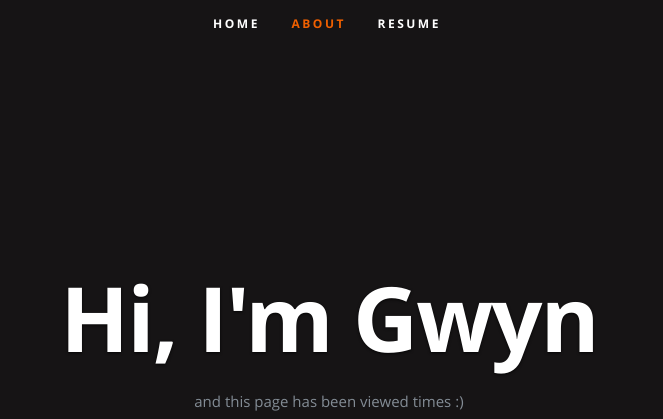
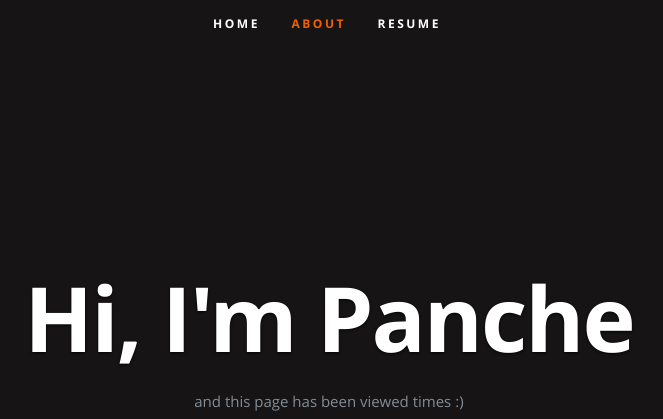
Before and after one commit to pance98/azure-resume, a plain HTML site: page frontend/index.html in a window 1280 px wide. Shown: the top 419 px of the page, without its empty margins (313-976 px from the left). Drawn offline with nearby package versions, Linux system fonts and the light colour scheme; no server answers.

Commit message:
updated html

```diff
--- a/frontend/index.html
+++ b/frontend/index.html
@@ -54,7 +54,7 @@
 
       <div class="row banner">
          <div class="banner-text">
-            <h1 class="responsive-headline">Hi, I'm Gwyn</h1>
+            <h1 class="responsive-headline">Hi, I'm Panche</h1>
 
             <p>and this page has been viewed <a id="counter"></a> times :) </p>
             <ul class="social">
```
